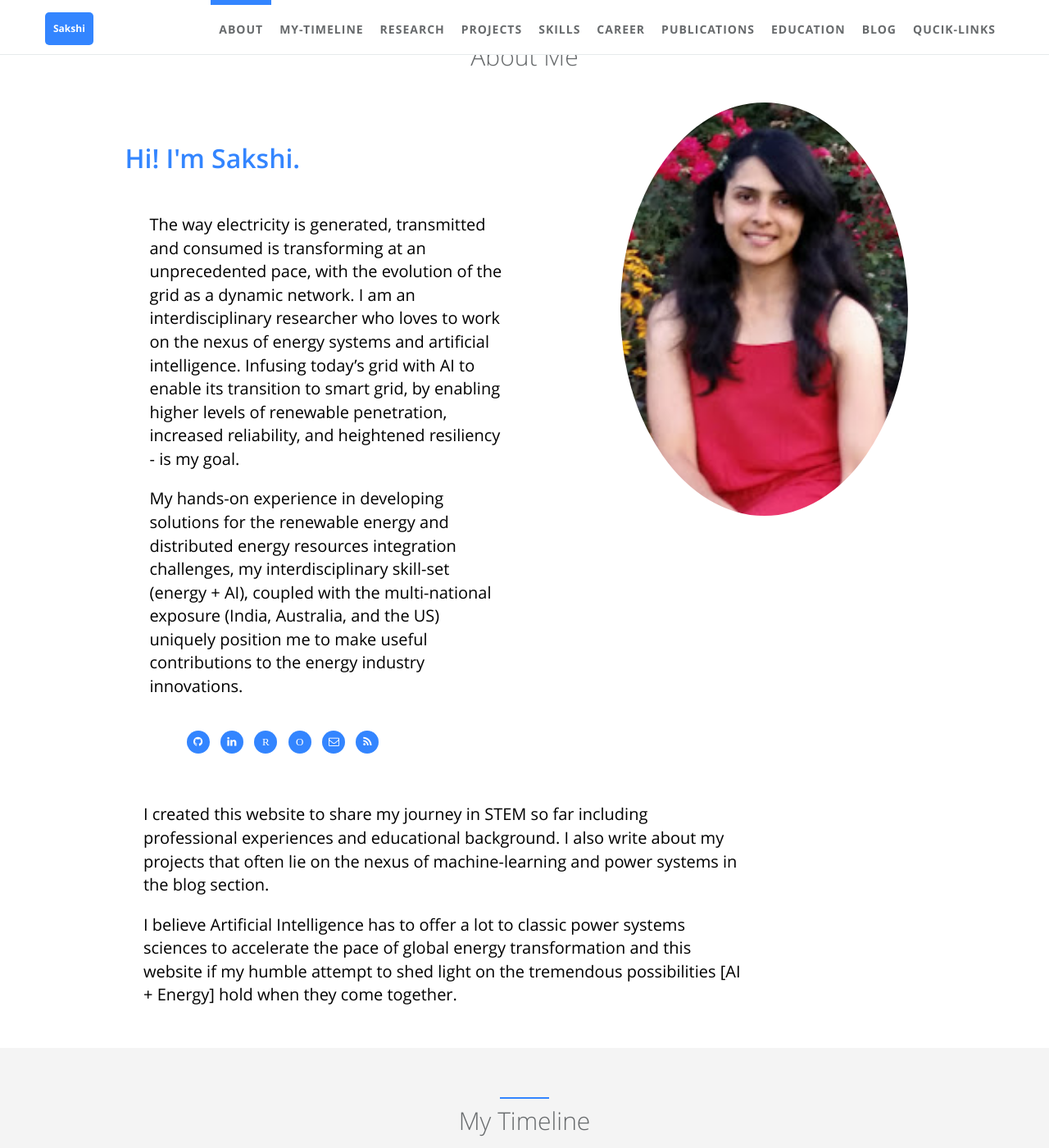
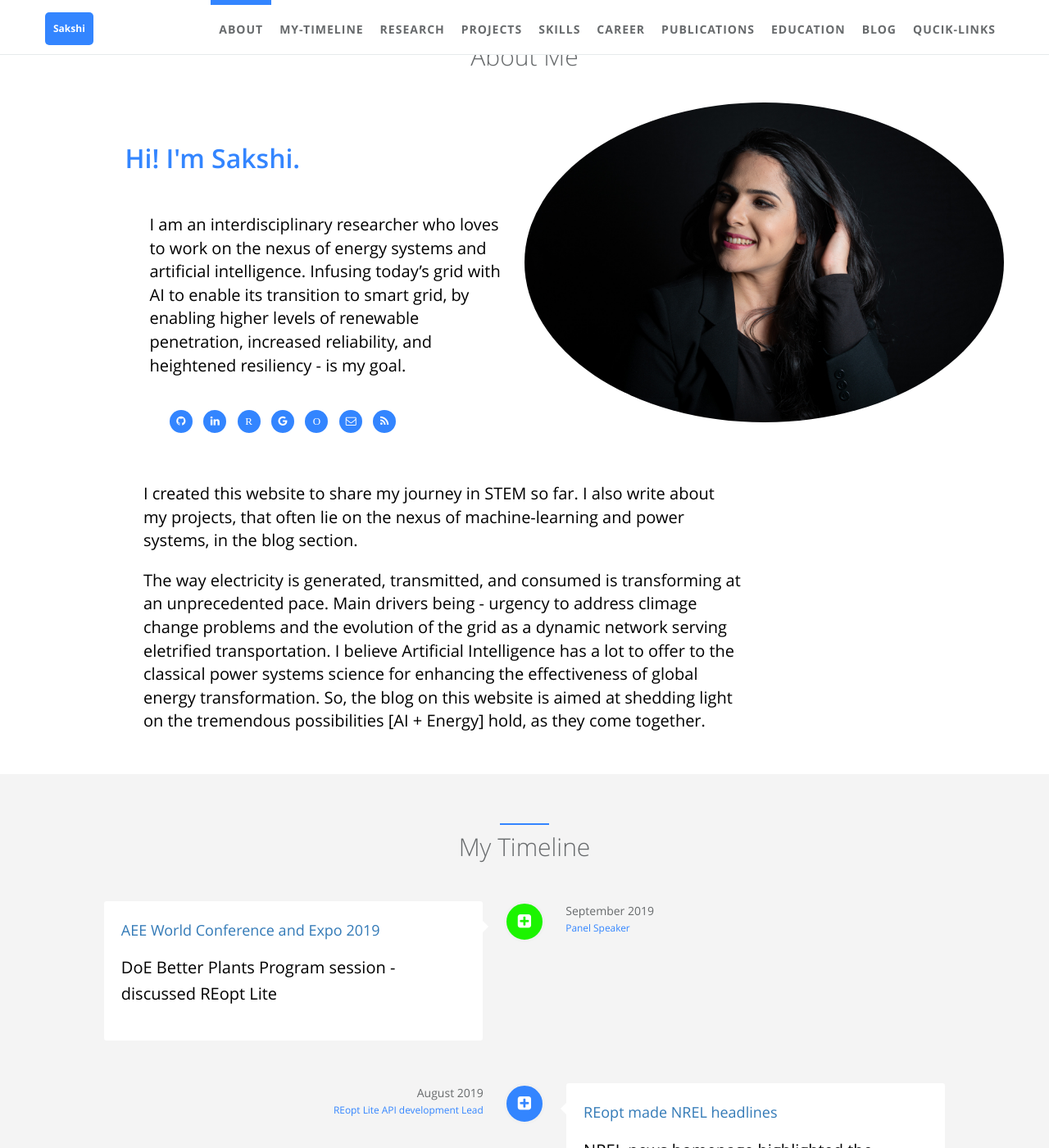
Before and after one commit to sakshi-mishra/sakshi-mishra.github.io, a Jekyll site: the page built from index.html, in a window 1280 px wide and 1400 px high, scrolled down 490 px. Shown: the whole window at 82% size. Built offline with Jekyll 4.4.1, drawn with Linux system fonts in a browser that asks for light colours.

Commit message:
updating des and quick-links

```diff
--- a/_config.yml
+++ b/_config.yml
@@ -11,13 +11,15 @@
 
 # author -- index page "about me" section
 author:  # change following line to your infomation.
-  name: Sakshi Mishra  # Be used at blog posts' author.
+  name: Sakshi Mishra  # Be used at blog posts author.
   first_name: Sakshi  # Be used at index page about me section.
   last_name: Mishra  # Be used at index page about me section.
   avatar: static/assets/img/landing/avatar.jpg  # upload your avatar at directory and edit it.
+  avatartwo: static/assets/img/landing/avatar_two.jpg  # upload your avatar at directory and edit it.
   github_username: sakshi-mishra  # Leave blank if you don't have now
   linkedin_id: sakshi-mishra-72065564/ # Leave blank if you don't have now
   researchgate_username: Sakshi_Mishra3
+  googlescholar_userid: 4EXUytUAAAAJ&hl=en
   orcid_id: 0000-0002-5202-8676
   facebook_username:  # Leave blank if you don't have now
   twitter_username:  # Leave blank if you don't have now
@@ -30,11 +32,10 @@
   skill_icon2:
     - name: icon-git
     - name: icon-docker
-  desc: "<p>The way electricity is generated, transmitted and consumed is transforming at an unprecedented pace, with the evolution of the grid as a dynamic network. I am an interdisciplinary researcher who loves to work on the nexus of energy systems and artificial intelligence. Infusing today’s grid with AI to enable its transition to smart grid, by enabling higher levels of renewable penetration, increased reliability, and heightened resiliency - is my goal.</p>
-         <p>My hands-on experience in developing solutions for the renewable energy and distributed energy resources integration challenges, my interdisciplinary skill-set (energy + AI), coupled with the multi-national exposure (India, Australia, and the US) uniquely position me to make useful contributions to the energy industry innovations.</p>"
+  desc: "<p>I am an interdisciplinary researcher who loves to work on the nexus of energy systems and artificial intelligence. Infusing today’s grid with AI to enable its transition to smart grid, by enabling higher levels of renewable penetration, increased reliability, and heightened resiliency - is my goal.</p>"
   greetings: "Hi! I'm Sakshi."
-  extra_desc: "<p>I created this website to share my journey in STEM so far including professional experiences and educational background. I also write about my projects that often lie on the nexus of machine-learning and power systems in the blog section. </p>
-<p>I believe Artificial Intelligence has to offer a lot to classic power systems sciences to accelerate the pace of global energy transformation and this website if my humble attempt to shed light on the tremendous possibilities [AI + Energy] hold when they come together. </p>"
+  extra_desc: "<p>I created this website to share my journey in STEM so far. I also write about my projects, that often lie on the nexus of machine-learning and power systems, in the blog section. </p>
+<p>The way electricity is generated, transmitted, and consumed is transforming at an unprecedented pace. Main drivers being - urgency to address climage change problems and the evolution of the grid as a dynamic network serving eletrified transportation. I believe Artificial Intelligence has a lot to offer to the classical power systems science for enhancing the effectiveness of global energy transformation. So, the blog on this website is aimed at shedding light on the tremendous possibilities [AI + Energy] hold, as they come together. </p>"
 
 # comment
 #disqus:  # if you want the comment feature, go to https://disqus.com/ to get your configuration; if not, comment following two lines.
--- a/_includes/sections/about.html
+++ b/_includes/sections/about.html
@@ -32,6 +32,9 @@
                     {% if site.author.researchgate_username %}
                     <li><a href="https://www.researchgate.net/profile/{{ site.author.researchgate_username }}" target="blank"><i class="fa fa-researchgate"></i></a></li>
                     {% endif %}
+                    {% if site.author.googlescholar_userid %}
+                    <li><a href="https://scholar.google.com/citations?user={{ site.author.googlescholar_userid }}" target="blank"><i class="fa fa-google"></i></a></li>
+                    {% endif %}
                     {% if site.author.orcid_id %}
                     <li><a href="https://orcid.org/{{ site.author.orcid_id }}" target="blank"><i class="fa fa-orcid"></i></a></li>
                     {% endif %}
@@ -52,7 +55,7 @@
 	</div>
         </div>
 
-        <img style="align: center" src="{{ site.author.avatar | prepend: site.baseurl }}" height="auto" width="30%" class="img-responsive img-circle" alt="">
+        <img style="align: center" src="{{ site.author.avatar | prepend: site.baseurl }}" height="auto" width="50%" class="img-responsive img-circle" alt="">
     </div>
     <div class="row">
 	    <div class="col-lg-8 col-lg-offset-1 m-t-lg m-b-lg wow zoomIn" style="text-align: left">
--- a/_includes/sections/quick-links.html
+++ b/_includes/sections/quick-links.html
@@ -30,9 +30,15 @@
         </div>
     {% endfor %}
     </div>
-    <div class="row">
+        <div class="team-member wow zoomIn">
+        <div>
+            <img style="align: center" src="{{ site.author.avatartwo | prepend: site.baseurl }}" height="auto" width="30%" class="img-responsive img-circle" alt="">
+        </div>
+    </div>
+        <div class="row">
         <div class="col-lg-8 col-lg-offset-2 text-center m-t-lg m-b-lg">
             <p id="jalpc_site_pv"><strong>&copy; {{ 'now' | date: "%Y" }} {{ site.title }}</strong></p>
         </div>
     </div>
+
 </div>
```
Also changed, not shown: static/assets/img/landing/avatar.jpg, static/assets/img/landing/avatar_two.jpg (added).
